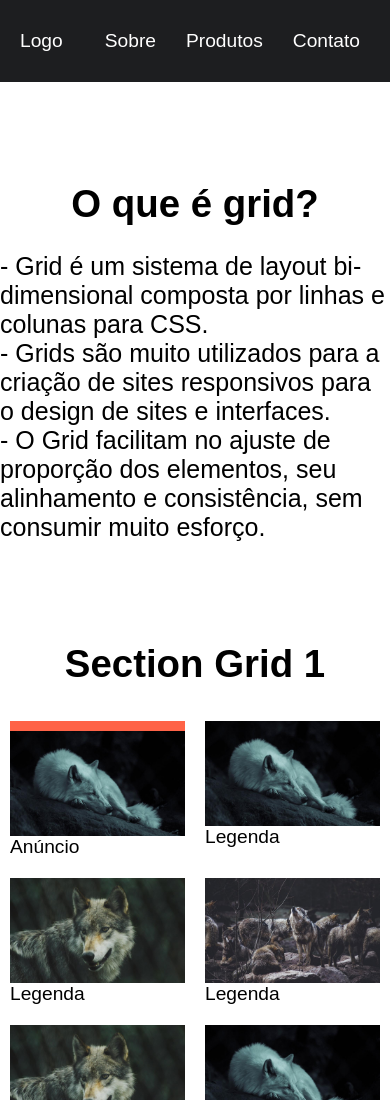
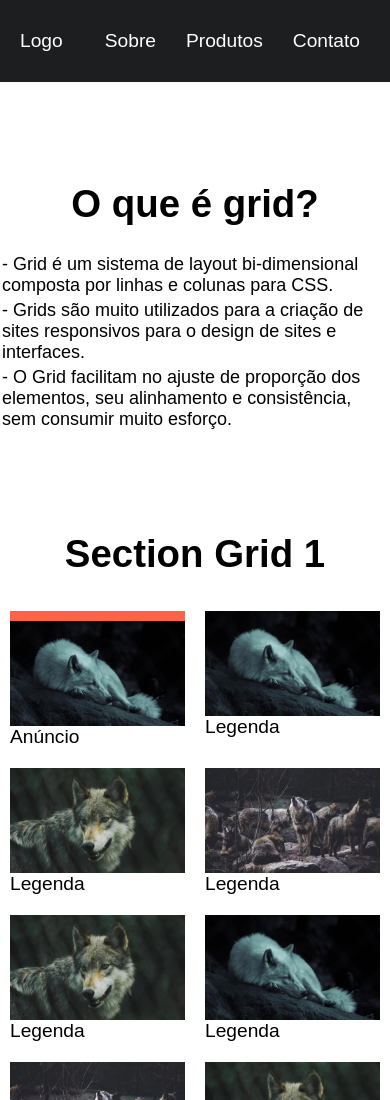
Before and after one commit to igorgabriel05/Flexbox-vs-Grid, a plain HTML site: page index.html in a window 390 px wide. Shown: the top 1100 px of the page. Drawn offline with Linux system fonts and the light colour scheme.

Commit message:
Update styles.css

```diff
--- a/css/styles.css
+++ b/css/styles.css
@@ -27,7 +27,8 @@ h1 {
 
 @media (max-width: 600px){
   .titulo p{
-    padding: 0;
+    padding: 2px;
+    font-size: 18px;
   }
 }
 
```
